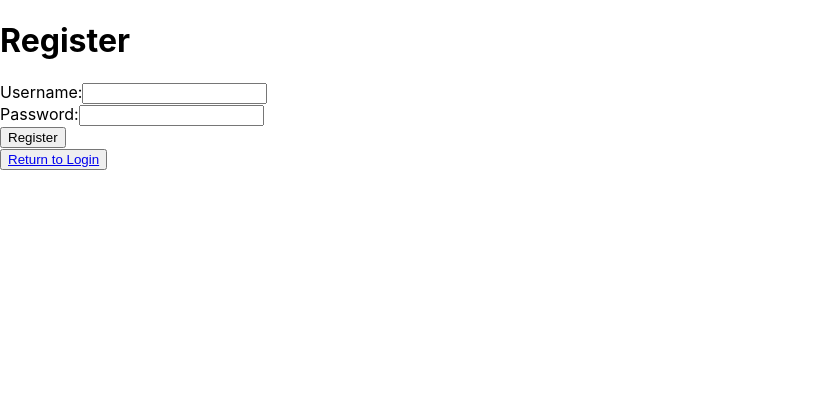
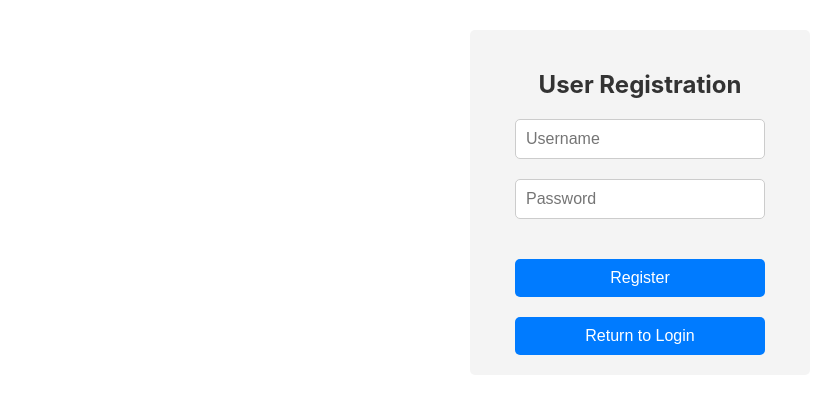
Before and after one commit to wallaceHwang0619/-netCents, a React (Create React App) app in the folder client/: page /register in a window 1280 px wide. Shown: the top 394 px of the page, without its empty margins (0-828 px from the left). Built offline with nearby package versions, Linux system fonts and the light colour scheme.

Commit message:
Improved Login and Register Components
Added in styling and better functionality for 'Login' and 'Register' components. It now includes an error message with invalid inputs and better visuals.

```diff
--- /dev/null
+++ b/client/src/pages/Login.css
@@ -0,0 +1,43 @@
+.user-container {
+  max-width: 300px;
+  margin: 30px auto;
+  padding: 20px;
+  background-color: #f4f4f4;
+  border-radius: 5px;
+  text-align: center;
+}
+
+h1 {
+  font-size: 24px;
+  color: #333;
+  margin: 20px;
+}
+
+input {
+  width: 228px;
+  padding: 10px;
+  margin-bottom: 20px;
+  border: 1px solid #ccc;
+  border-radius: 5px;
+  font-size: 16px;
+}
+
+button {
+  width: 250px;
+  padding: 10px;
+  margin-top: 20px;
+  background-color: #007bff;
+  color: #fff;
+  border: none;
+  border-radius: 5px;
+  font-size: 16px;
+  cursor: pointer;
+}
+
+button:hover {
+  text-decoration: underline;
+}
+
+p {
+  color: red;
+}
--- a/client/src/pages/Login.js
+++ b/client/src/pages/Login.js
@@ -1,12 +1,17 @@
 import { useState } from "react";
-import { Link, useNavigate } from "react-router-dom";
+import { useNavigate } from "react-router-dom";
+import "./Login.css";
 
 const Login = () => {
   const navigate = useNavigate();
 
+  const [username, setUsername] = useState("");
+  const [password, setPassword] = useState("");
+  const [isError, setError] = useState(false);
+  const [errorMessage, setErrorMessage] = useState("");
+
   const handleSubmit = (e) => {
     e.preventDefault();
-    console.log(username, password);
 
     fetch("http://localhost:3001/api/login", {
       method: "post",
@@ -22,13 +27,19 @@ const Login = () => {
       .then((res) => res.json())
       .then((json) => {
         if ("message" in json) {
-          console.log(json.message);
           navigate("/data");
         } else {
-          console.log(json.error);
+          setError(true);
+          setErrorMessage(json.error);
+          setUsername("");
+          setPassword("");
         }
       })
       .catch((error) => console.log("error", error));
+  };
+
+  const handleRegister = (e) => {
+    navigate("/register");
   };
 
   const handleUsernameChange = (e) => {
@@ -38,40 +49,30 @@ const Login = () => {
     setPassword(e.target.value);
   };
 
-  const [username, setUsername] = useState("");
-  const [password, setPassword] = useState("");
-
   return (
-    <div>
-      <h1>Login</h1>
+    <div className="user-container">
+      <h1>User Login</h1>
       <form onSubmit={handleSubmit}>
-        <div>
-          <label htmlFor="username">Username:</label>
         <input
           type="text"
           name="username"
           id="username"
+          placeholder="Username"
           value={username}
           onChange={handleUsernameChange}
         />
-        </div>
-        <div>
-          <label htmlFor="password">Password:</label>
         <input
           type="password"
           name="password"
           id="password"
+          placeholder="Password"
           value={password}
           onChange={handlePasswordChange}
         />
-        </div>
-        <div>
         <button type="submit">Login</button>
-        </div>
       </form>
-      <button>
-        <Link to="/register">Register</Link>
-      </button>
+      <button onClick={handleRegister}>Register</button>
+      {isError && <p>Error: {errorMessage}</p>}
     </div>
   );
 };
--- a/client/src/pages/Register.js
+++ b/client/src/pages/Register.js
@@ -1,10 +1,17 @@
 import { useState } from "react";
-import { Link } from "react-router-dom";
+import { useNavigate } from "react-router-dom";
+import "./Login.css";
 
 const Register = () => {
+  const navigate = useNavigate();
+
+  const [username, setUsername] = useState("");
+  const [password, setPassword] = useState("");
+  const [isError, setError] = useState(false);
+  const [errorMessage, setErrorMessage] = useState("");
+
   const handleSubmit = (e) => {
     e.preventDefault();
-    console.log(username, password);
 
     fetch("http://localhost:3001/api/register", {
       method: "post",
@@ -16,9 +23,22 @@ const Register = () => {
         password: password,
       }),
     })
-      .then((response) => response.text())
-      .then((result) => console.log(result))
+      .then((res) => res.json())
+      .then((json) => {
+        if ("message" in json) {
+          navigate("/data");
+        } else {
+          setError(true);
+          setErrorMessage(json.error);
+          setUsername("");
+          setPassword("");
+        }
+      })
       .catch((error) => console.log("error", error));
+  };
+
+  const handleReturn = (e) => {
+    navigate("/");
   };
 
   const handleUsernameChange = (e) => {
@@ -28,40 +48,30 @@ const Register = () => {
     setPassword(e.target.value);
   };
 
-  const [username, setUsername] = useState("");
-  const [password, setPassword] = useState("");
-
   return (
-    <div>
-      <h1>Register</h1>
+    <div className="user-container">
+      <h1>User Registration</h1>
       <form onSubmit={handleSubmit}>
-        <div>
-          <label htmlFor="username">Username:</label>
         <input
           type="text"
           name="username"
           id="username"
           value={username}
+          placeholder="Username"
           onChange={handleUsernameChange}
         />
-        </div>
-        <div>
-          <label htmlFor="password">Password:</label>
         <input
           type="password"
           name="password"
           id="password"
           value={password}
+          placeholder="Password"
           onChange={handlePasswordChange}
         />
-        </div>
-        <div>
         <button type="submit">Register</button>
-        </div>
       </form>
-      <button>
-        <Link to="/">Return to Login</Link>
-      </button>
+      <button onClick={handleReturn}>Return to Login</button>
+      {isError && <p>Error: {errorMessage}</p>}
     </div>
   );
 };
```
Lines whose indentation alone changed are shown as unchanged.
